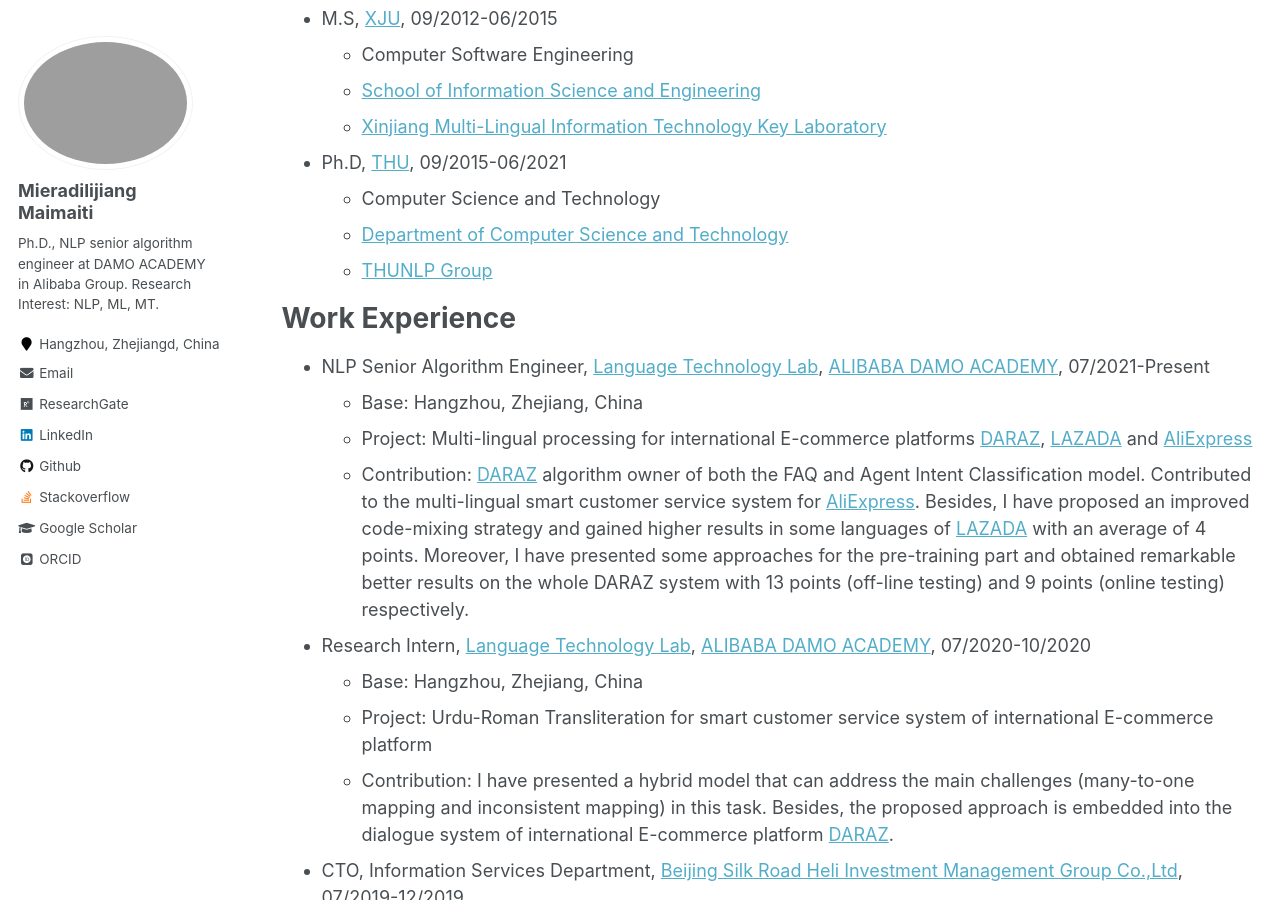
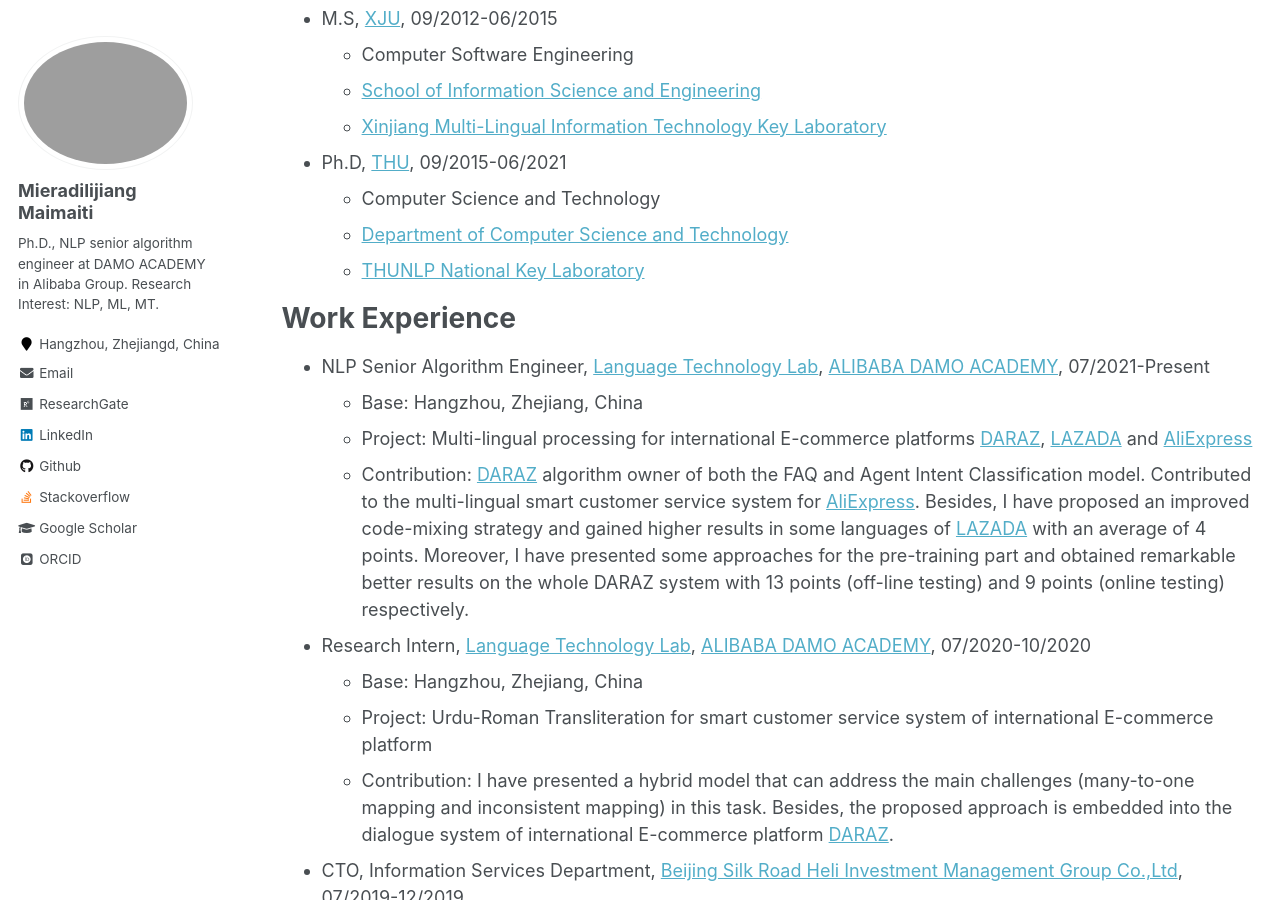
Before and after one commit to miradel51/miradel51.github.io, a Jekyll site: the page built from _pages/cv.md, in a window 1280 px wide and 900 px high, scrolled down 564 px. Built offline with Jekyll 4.4.1, drawn with Linux system fonts in a browser that asks for light colours; some web fonts are replaced; some of the changed text lies outside the part shown.

Commit message:
Update cv.md
revised the thunlp lab name and others.

```diff
--- a/_pages/cv.md
+++ b/_pages/cv.md
@@ -29,7 +29,7 @@ Education
 * Ph.D, [THU](https://www.tsinghua.edu.cn/en/), 09/2015-06/2021
   * Computer Science and Technology
   * [Department of Computer Science and Technology](http://www.cs.tsinghua.edu.cn/csen/)
-  * [THUNLP Group](https://nlp.csai.tsinghua.edu.cn/)
+  * [THUNLP National Key Laboratory](https://nlp.csai.tsinghua.edu.cn/)
 
 
 Work Experience
@@ -69,7 +69,7 @@ Meanwhile, it has strong flexibility, and it is an extendable system that can be
   * Project: THU College Summer Social Practice Activities
   * Contribution: In this project, I had presented a technical report for providing the multi-lingual service. Besides, I also designed the main architectures of spoken translation by combining ASR and TTS for the project "Smart Tourism".
 
-* NLP Researcher (Apprenticeship), [THUNLP Group](https://nlp.csai.tsinghua.edu.cn/), [Department of Computer Science and Technology](http://www.cs.tsinghua.edu.cn/csen/), 09/2015 - 06/2021
+* NLP Researcher (Apprenticeship), [THUNLP Lab](https://nlp.csai.tsinghua.edu.cn/), [Department of Computer Science and Technology](http://www.cs.tsinghua.edu.cn/csen/), 09/2015 - 06/2021
   * Base: Beijing, China
   * Mentor: [Prof. MaoSong Sun](https://nlp.csai.tsinghua.edu.cn/staff/sms/), [Prof. Yang Liu](https://nlp.csai.tsinghua.edu.cn/~ly/)
   * Project: Cross-lingual Information Retrieval system and Low-Resource Languages NMT system
```
